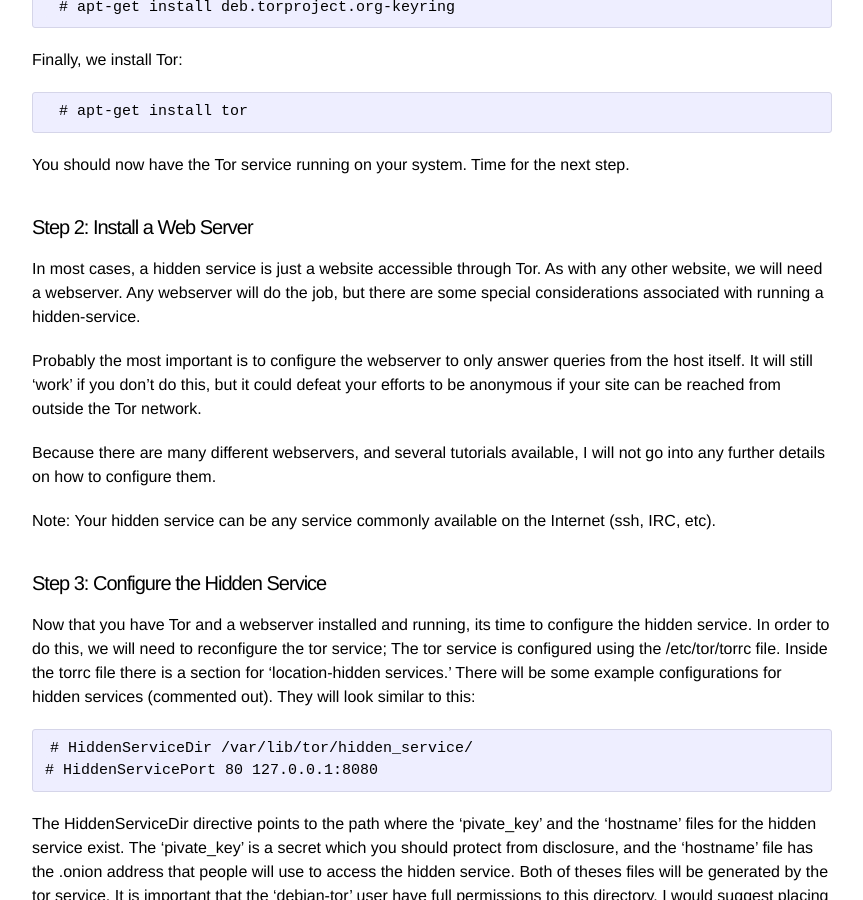
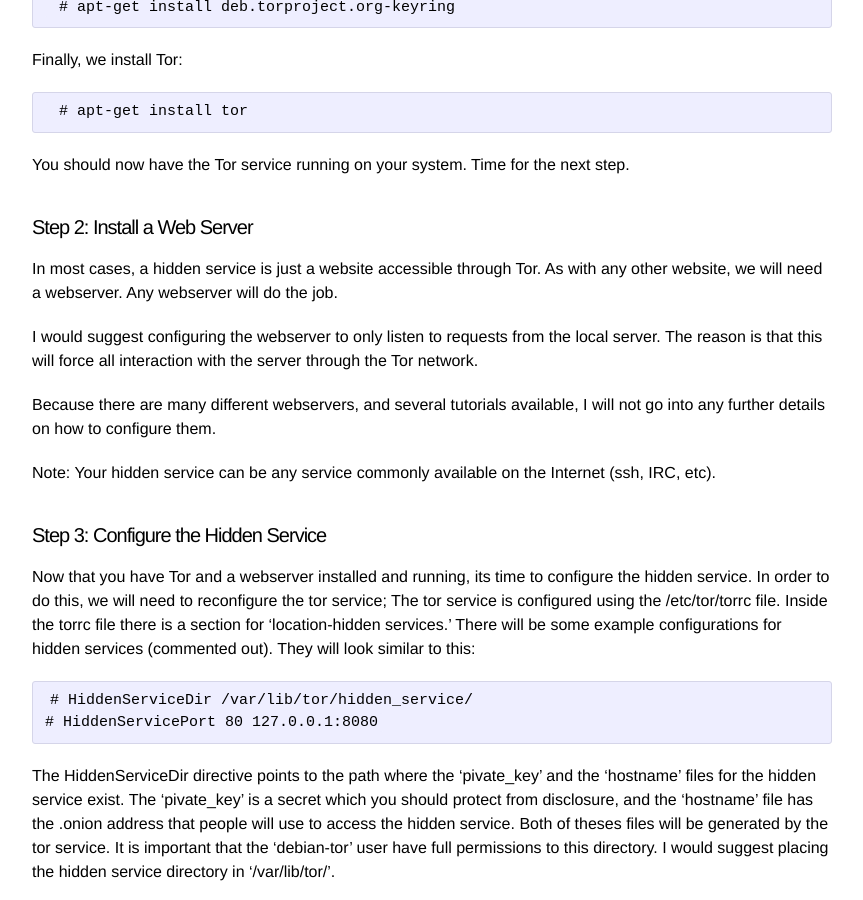
Before and after one commit to cdhop/cryptopartyutah, a Jekyll site: the page built from _posts/2014-10-10-setting-up-a-tor-hidden-service.md, in a window 1280 px wide and 900 px high, scrolled down 1493 px. Shown: the whole window, without its empty margins (208-1071 px from the left). Built offline with Jekyll 4.4.1, drawn with Linux system fonts in a browser that asks for light colours.

Commit message:
edited the hidden-service howto

```diff
--- a/_posts/2014-10-10-setting-up-a-tor-hidden-service.md
+++ b/_posts/2014-10-10-setting-up-a-tor-hidden-service.md
@@ -57,14 +57,11 @@
 
 #### Step 2: Install a Web Server
 
-In most cases, a hidden service is just a website accessible through Tor.  As with any other website, we will need a webserver.  Any webserver will do the job, but there are some special
-considerations associated with running a hidden-service.
+In most cases, a hidden service is just a website accessible through Tor.  As with any other website, we will need a webserver.  Any webserver will do the job.
 
-Probably the most important is to configure the webserver to only answer queries from the host itself.  It will still 'work' if you don't
-do this, but it could defeat your efforts to be anonymous if your site can be reached from outside the Tor network.
+I would suggest configuring the webserver to only listen to requests from the local server.  The reason is that this will force all interaction with the server through the Tor network.
 
-Because there are many different webservers, and several tutorials available, I will not go into any further details on how to
-configure them.
+Because there are many different webservers, and several tutorials available, I will not go into any further details on how to configure them.
 
 Note: Your hidden service can be any service commonly available on the Internet (ssh, IRC, etc).
 
```
